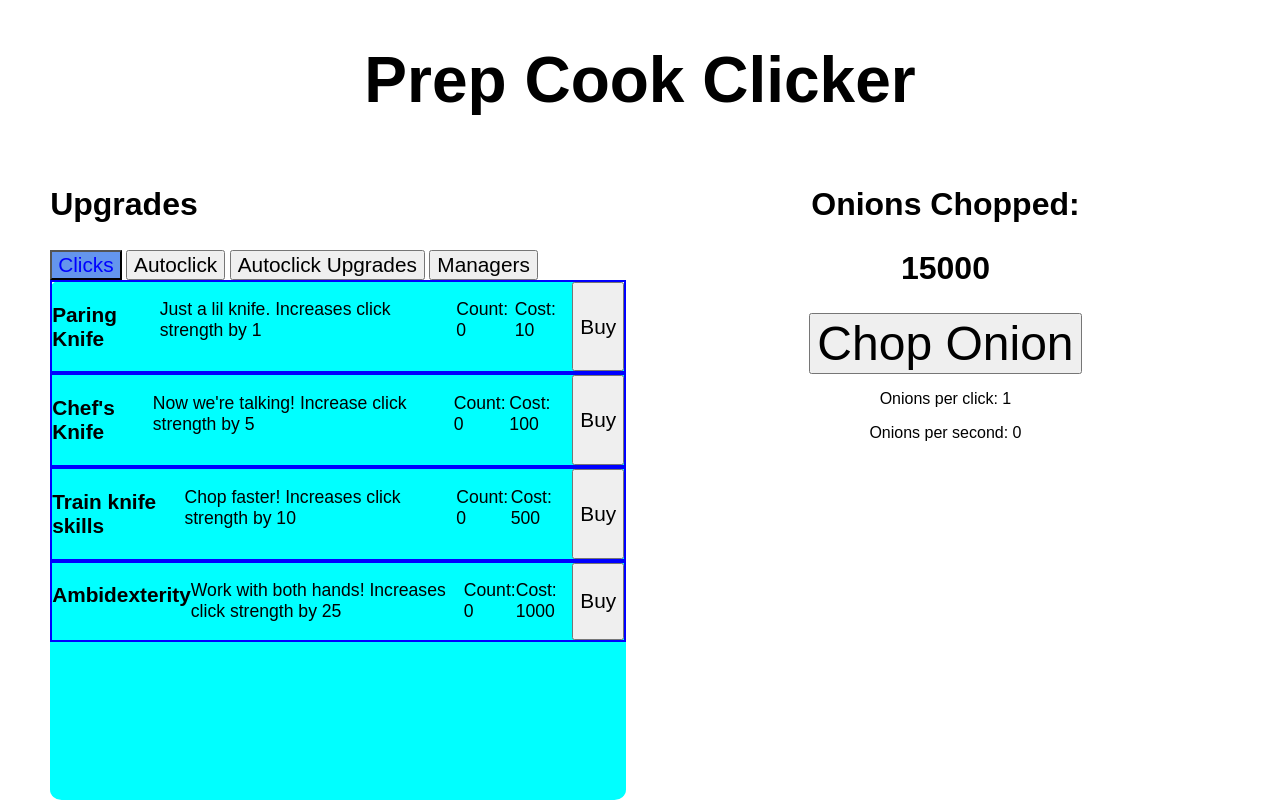
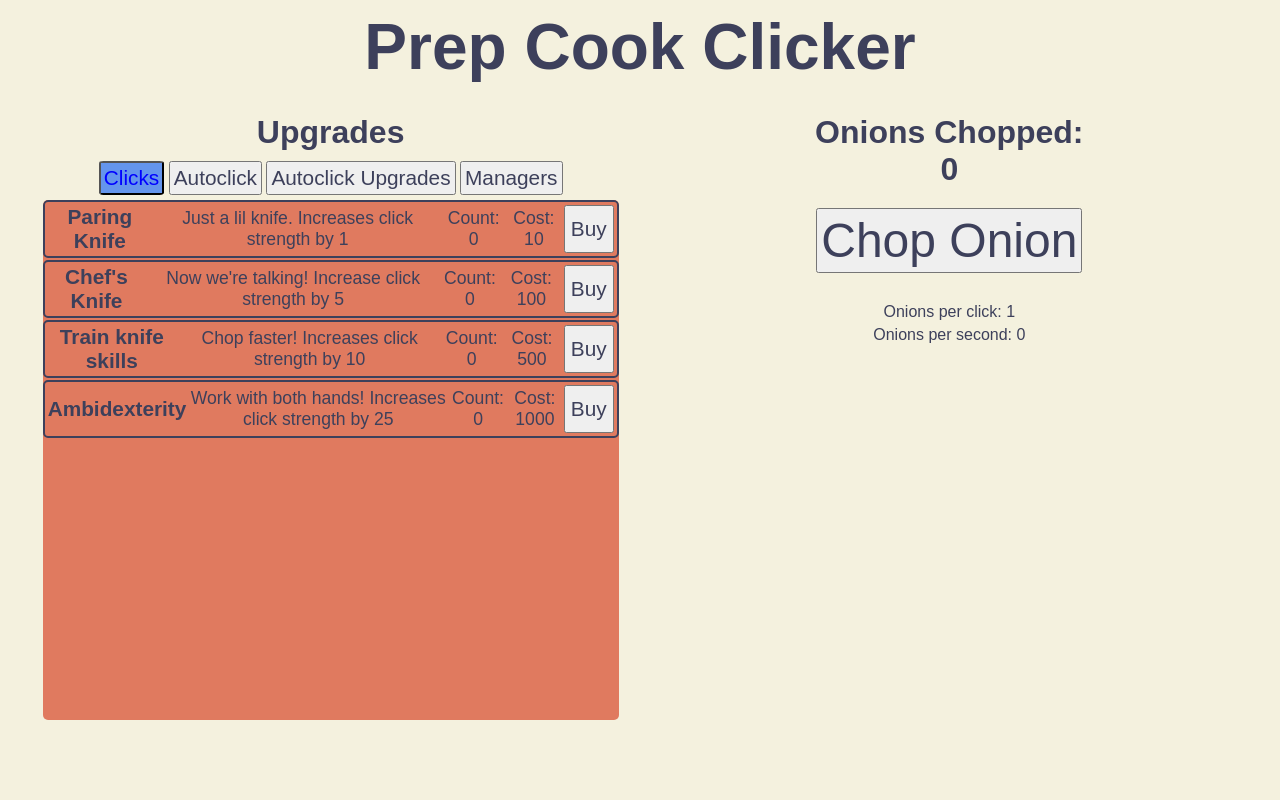
Before and after one commit to kylebenji/clicker-game, a plain HTML site: page index.html in a window 1280 px wide. Drawn offline with Linux system fonts and the light colour scheme.

Commit message:
updating CSS to increase prettiness and general vibes

```diff
--- a/script.js
+++ b/script.js
@@ -4,7 +4,7 @@ const btnClickUp = document.querySelector("#click-upgrades");
 const btnAutoPurch = document.querySelector("#autoclick-purchases");
 const btnAutoUp = document.querySelector("#autoclick-upgrades");
 const btnManagers = document.querySelector("#managers-btn");
-const upgButtons = [btnClickUp, btnAutoPurch, btnAutoUp];
+const upgButtons = [btnClickUp, btnAutoPurch, btnAutoUp, btnManagers];
 const btnsBuy = document.getElementsByClassName("buy");
 
 //DOM elements
@@ -23,7 +23,7 @@ const onionPerClick = document.querySelector("#onion-per-click");
 const onionPerSecond = document.querySelector("#onion-per-second");
 
 //variables
-let onionChopped = 15000;
+let onionChopped = 0;
 
 //upgrades objects
 const clickUpgradesObj = {
--- a/styles.css
+++ b/styles.css
@@ -1,10 +1,25 @@
 * {
   font-family: sans-serif;
+  padding: 0;
+  margin: 0;
+}
+
+:root {
+  --background-color: #f4f1de;
+  --text-color1: #3d405b;
+  --accent-color1: #e07a5f;
+  --accent-color2: #81b29a;
+}
+
+html {
+  background-color: var(--background-color);
+  color: var(--text-color1);
 }
 
 #title {
   text-align: center;
   font-size: 4rem;
+  margin-top: 10px;
 }
 
 h2 {
@@ -13,6 +28,8 @@ h2 {
 
 button {
   font-size: 1.3rem;
+  color: var(--text-color1);
+  padding: 3px;
 }
 
 .game {
@@ -22,29 +39,49 @@ button {
 
 .left {
   width: 45%;
+  text-align: center;
+}
+
+.left h2 {
+  margin: 30px auto 10px;
 }
 
 .upgrades-pane {
-  background-color: aqua;
+  background-color: var(--accent-color1);
   width: 45%;
   height: 65%;
   position: absolute;
-  border-radius: 2%;
+  border-radius: 5px;
+  display: flex;
+  flex-direction: column;
+  overflow-y: auto;
+  margin-top: 5px;
 }
 
 .upgrade {
   display: flex;
   justify-content: space-between;
-  border: 2px solid blue;
+  border: 2px solid var(--text-color1);
+  border-radius: 5px;
+  padding: 3px;
   align-content: center;
+  margin-bottom: 2px;
 }
 
 .upgrade p {
   font-size: 1.1rem;
+  margin: auto 2px;
+  text-align: center;
 }
 
 .upgrade h3 {
   font-size: 1.3rem;
+  margin: auto;
+}
+
+.upgrade button {
+  margin: auto;
+  padding: 10px 5px;
 }
 
 .right {
@@ -52,8 +89,21 @@ button {
   text-align: center;
 }
 
+#stats {
+  padding: 30px;
+}
+
+#stats p {
+  margin-bottom: 5px;
+}
+
+#served {
+  margin-top: 30px;
+}
+
 #serve {
   font-size: 3rem;
+  margin-top: 20px;
 }
 
 .hidden {
@@ -63,4 +113,5 @@ button {
 .selected {
   color: blue;
   background-color: cornflowerblue;
+  border-radius: 7%;
 }
```
